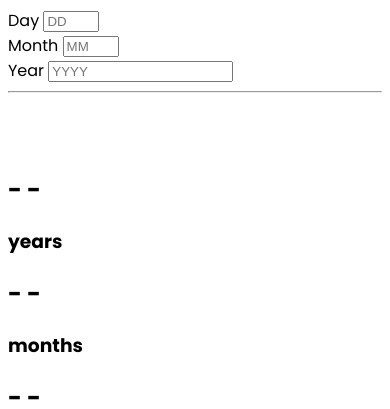
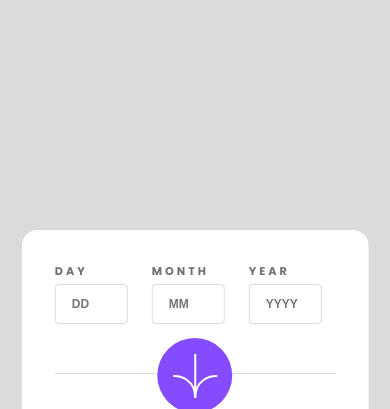
Before and after one commit to umutakinc/AgeCalculator, a website: page index.html in a window 390 px wide. Shown: the top 409 px of the page. Drawn offline with Linux system fonts and the light colour scheme.

Commit message:
Style | Responsive dev

```diff
--- a/assets/scss/common.scss
+++ b/assets/scss/common.scss
@@ -1,3 +1,127 @@
 body {
     font-family: 'Poppins';
+    background-color: $lightGrey;
+    min-height: 100vh;
+    box-sizing: border-box;
+    padding: 0 1rem;
+    position: relative;
 }
+.container {
+    position: absolute;
+    top: 50%;
+    left: 50%;
+    transform: translate(-50%, -50%);
+    background-color: $white;
+    padding: 2rem;
+    width: 75%;
+    border: 1px solid transparent;
+    border-top-left-radius: 1rem;
+    border-top-right-radius: 1rem;
+    border-bottom-left-radius: 1rem;
+    border-bottom-right-radius: 10rem;
+}
+
+.input-group-wrapper {
+    display: flex;
+    gap: 1.5rem;
+
+    .input-group {
+        color: $smokeyGrey;
+        font-weight: 700;
+        display: flex;
+        flex-direction: column;
+        gap: .25rem;
+        margin-bottom: 2rem;
+
+        label {
+            text-transform: uppercase;
+            letter-spacing: 3px;
+            font-size: .7rem;
+        }
+
+        input {
+            font-size: 1rem;
+            font-weight: 700;
+            padding: .75rem 1rem;
+            width: 18vw;
+            border: 1px solid $lightGrey;
+            border-radius: .25rem;
+            cursor: pointer;
+            outline: none;
+
+            @media screen and (max-width: $medium) {
+                width: 10vw;
+                font-size: .75rem;
+            }
+
+            &:focus {
+                border-color: $purple;
+            }
+        }
+    }
+}
+
+.seperator-wrapper {
+    position: relative;
+
+    .seperator {
+        display: inline-block;
+        height: 1px;
+        width: 100%;
+        background-color: $lightGrey;
+    }
+
+    .circle-image {
+        display: flex;
+        justify-content: center;
+        align-items: center;
+        width: 75px;
+        height: 75px;
+        border-radius: 50%;
+        background-color: $purple;
+        cursor: pointer;
+        transition: .25s background-color;
+        position: absolute;
+        right: 0;
+        bottom: -2rem;
+
+        @media screen and (max-width: $medium) {
+            left: 50%;
+            transform: translateX(-50%);
+        }
+
+        &:hover {
+            background-color: $offBlack;
+        }
+    }
+}
+
+.result-wrapper {
+    margin: 4rem 0;
+
+    .result-group {
+        display: flex;
+        align-items: center;
+        gap: .5rem;
+        font-style: italic;
+        font-weight: 800;
+        font-size: 4rem;
+        margin: -2rem 0;
+
+        @media screen and (max-width: $medium) {
+            font-size: 2rem;
+        }
+
+        * {
+            margin: 0;
+        }
+
+        .output {
+            color: $purple;
+        }
+
+        .info {
+            color: $offBlack;
+        }
+    }
+}
--- a/assets/scss/variables.scss
+++ b/assets/scss/variables.scss
@@ -6,3 +6,8 @@ $offWhite: hsl(0, 0%, 94%);
 $lightGrey: hsl(0, 0%, 86%);
 $smokeyGrey: hsl(0, 1%, 44%);
 $offBlack: hsl(0, 0%, 8%);
+
+// Layout
+$small: 375px;
+$medium: 998px;
+$large: 1440px;
--- a/index.html
+++ b/index.html
@@ -14,25 +14,24 @@
     <div class="input-group-wrapper">
       <div class="input-group">
         <label for="day">Day</label>
-        <input id="day" type="number" placeholder="DD" min="1" max="31">
+        <input id="day" type="text" placeholder="DD">
       </div>
 
       <div class="input-group">
         <label for="month">Month</label>
-        <input id="month" type="number" placeholder="MM" min="1" max="12">
+        <input id="month" type="text" placeholder="MM">
       </div>
 
       <div class="input-group">
         <label for="year">Year</label>
-        <!-- max şu anki tarih olcak -->
-        <input id="year" type="number" placeholder="YYYY" min="1900" max="">
+        <input id="year" type="text" placeholder="YYYY">
       </div>
     </div>
     <div class="seperator-wrapper">
-      <hr class="seperator">
-      <div class="circle-image">
+      <span class="seperator">
+      <a id="showResultButton" class="circle-image">
         <svg xmlns="http://www.w3.org/2000/svg" width="46" height="44" viewBox="0 0 46 44"><g fill="none" stroke="#FFF" stroke-width="2"><path d="M1 22.019C8.333 21.686 23 25.616 23 44M23 44V0M45 22.019C37.667 21.686 23 25.616 23 44"/></g></svg>
-      </div>
+      </a>
     </div>
     <div class="result-wrapper">
       <div class="result-group">
```
Also changed, not shown: assets/css/style.css.
